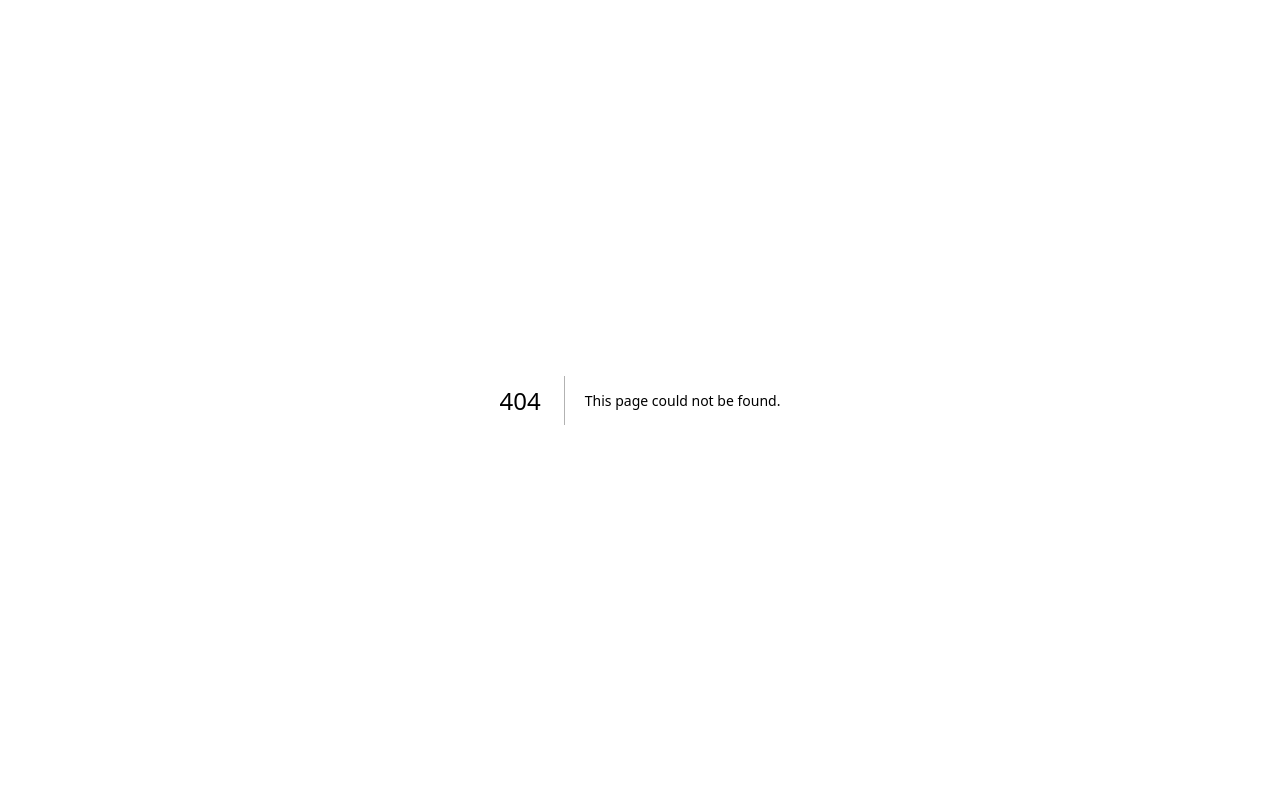
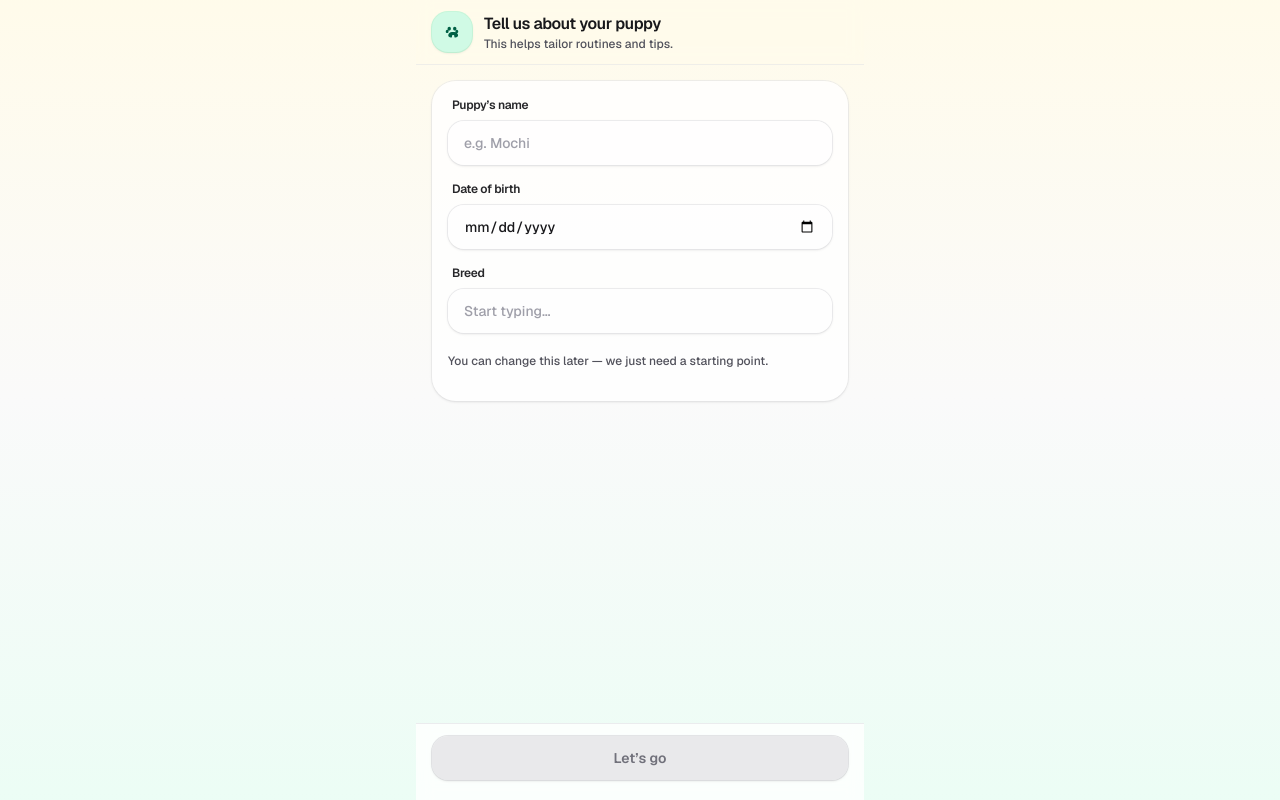
Before and after one commit to adamedwards17-alt/puppy-care-guide, a Next.js app: page /profile in a window 1280 px wide. Before the commit this address had no page. Built offline with nearby package versions, Linux system fonts and the light colour scheme.

Commit message:
add puppy profile screen in

```diff
--- a/app/page.tsx
+++ b/app/page.tsx
@@ -1,6 +1,63 @@
+"use client";
+
 import type { ReactNode } from "react";
+import { useEffect, useMemo, useState } from "react";
+import { useRouter } from "next/navigation";
+
+type PuppyProfile = {
+  name: string;
+  dateOfBirth: string; // YYYY-MM-DD
+  breed: string;
+};
+
+const PROFILE_STORAGE_KEY = "pawguide.profile";
 
 export default function Home() {
+  const router = useRouter();
+  const [profile, setProfile] = useState<PuppyProfile | null>(null);
+  const [loaded, setLoaded] = useState(false);
+
+  useEffect(() => {
+    try {
+      const raw = localStorage.getItem(PROFILE_STORAGE_KEY);
+      if (!raw) {
+        setLoaded(true);
+        router.replace("/profile");
+        return;
+      }
+      const parsed = JSON.parse(raw) as Partial<PuppyProfile> | null;
+      if (!parsed?.name || !parsed?.dateOfBirth) {
+        setLoaded(true);
+        router.replace("/profile");
+        return;
+      }
+      setProfile({
+        name: String(parsed.name),
+        dateOfBirth: String(parsed.dateOfBirth),
+        breed: String(parsed.breed ?? ""),
+      });
+      setLoaded(true);
+    } catch {
+      setLoaded(true);
+      router.replace("/profile");
+    }
+  }, [router]);
+
+  const ageWeeks = useMemo(() => {
+    if (!profile?.dateOfBirth) return null;
+    const dob = new Date(profile.dateOfBirth);
+    if (Number.isNaN(dob.getTime())) return null;
+    const diffMs = Date.now() - dob.getTime();
+    const weeks = Math.floor(diffMs / (7 * 24 * 60 * 60 * 1000));
+    return Math.max(0, weeks);
+  }, [profile?.dateOfBirth]);
+
+  if (!loaded) {
+    return (
+      <div className="min-h-dvh bg-gradient-to-b from-amber-50 via-zinc-50 to-emerald-50 font-sans text-zinc-900" />
+    );
+  }
+
   return (
     <div className="min-h-dvh bg-gradient-to-b from-amber-50 via-zinc-50 to-emerald-50 font-sans text-zinc-900">
       <div className="mx-auto min-h-dvh w-full max-w-md">
@@ -12,9 +69,9 @@ export default function Home() {
                   <PawIcon className="h-5 w-5 text-emerald-800" />
                 </div>
                 <div className="leading-tight">
-                  <div className="text-base font-semibold tracking-tight">Pawguide</div>
+                  <div className="text-base font-semibold tracking-tight">{profile?.name ?? "Pawguide"}</div>
                   <div className="text-xs font-medium text-zinc-600">
-                    Daily routine for an 8-week puppy
+                    {ageWeeks === null ? "Daily routine for your puppy" : `Daily routine for a ${ageWeeks}-week puppy`}
                   </div>
                 </div>
               </div>
@@ -67,7 +124,7 @@ export default function Home() {
                   <div className="text-sm font-semibold text-zinc-900">A typical day</div>
                   <div className="inline-flex items-center gap-2 rounded-full bg-emerald-50 px-3 py-1 text-xs font-semibold text-emerald-800 ring-1 ring-emerald-200/60">
                     <ClockIcon className="h-3.5 w-3.5" />
-                    8 weeks old
+                    {ageWeeks === null ? "Puppy schedule" : `${ageWeeks} weeks old`}
                   </div>
                 </div>
                 <p className="mt-1 text-sm leading-6 text-zinc-600">
--- /dev/null
+++ b/app/profile/page.tsx
@@ -0,0 +1,180 @@
+"use client";
+
+import { useMemo, useState } from "react";
+import { useRouter } from "next/navigation";
+
+type PuppyProfile = {
+  name: string;
+  dateOfBirth: string; // YYYY-MM-DD
+  breed: string;
+};
+
+const PROFILE_STORAGE_KEY = "pawguide.profile";
+
+const UK_TOP_BREEDS = [
+  "Labrador Retriever",
+  "French Bulldog",
+  "Cocker Spaniel",
+  "Bulldog",
+  "Dachshund",
+  "Golden Retriever",
+  "German Shepherd",
+  "Staffordshire Bull Terrier",
+  "Miniature Schnauzer",
+  "Chihuahua",
+  "Pug",
+  "Border Collie",
+  "Whippet",
+  "Beagle",
+  "Shih Tzu",
+  "Boxer",
+  "Cavalier King Charles Spaniel",
+  "Cockapoo",
+  "Poodle",
+  "Rottweiler",
+];
+
+export default function ProfilePage() {
+  const router = useRouter();
+
+  const [name, setName] = useState("");
+  const [dateOfBirth, setDateOfBirth] = useState("");
+  const [breed, setBreed] = useState("");
+
+  const canSubmit = useMemo(() => {
+    return name.trim().length > 0 && dateOfBirth.trim().length > 0 && breed.trim().length > 0;
+  }, [breed, dateOfBirth, name]);
+
+  function saveProfile(profile: PuppyProfile) {
+    localStorage.setItem(PROFILE_STORAGE_KEY, JSON.stringify(profile));
+  }
+
+  return (
+    <div className="min-h-dvh bg-gradient-to-b from-amber-50 via-zinc-50 to-emerald-50 font-sans text-zinc-900">
+      <div className="mx-auto min-h-dvh w-full max-w-md">
+        <header className="sticky top-0 z-20 border-b border-zinc-200/60 bg-amber-50/80 backdrop-blur">
+          <div className="px-4 pb-3 pt-3">
+            <div className="flex items-center gap-3">
+              <div className="grid h-10 w-10 place-items-center rounded-2xl bg-emerald-100 shadow-sm ring-1 ring-emerald-200/60">
+                <PawIcon className="h-5 w-5 text-emerald-800" />
+              </div>
+              <div className="leading-tight">
+                <div className="text-base font-semibold tracking-tight">Tell us about your puppy</div>
+                <div className="text-xs font-medium text-zinc-600">This helps tailor routines and tips.</div>
+              </div>
+            </div>
+          </div>
+        </header>
+
+        <main className="px-4 pb-28 pt-4">
+          <section className="rounded-3xl bg-white/80 p-4 shadow-sm ring-1 ring-zinc-200/60">
+            <form
+              className="space-y-4"
+              onSubmit={(e) => {
+                e.preventDefault();
+                if (!canSubmit) return;
+                saveProfile({ name: name.trim(), dateOfBirth, breed: breed.trim() });
+                router.push("/");
+              }}
+            >
+              <Field label="Puppy’s name" htmlFor="puppyName">
+                <input
+                  id="puppyName"
+                  name="puppyName"
+                  type="text"
+                  value={name}
+                  onChange={(e) => setName(e.target.value)}
+                  placeholder="e.g. Mochi"
+                  autoComplete="off"
+                  className="w-full rounded-2xl bg-white/70 px-4 py-3 text-sm font-medium text-zinc-900 shadow-sm ring-1 ring-zinc-200/70 placeholder:text-zinc-400 focus:outline-none focus:ring-2 focus:ring-emerald-300"
+                  required
+                />
+              </Field>
+
+              <Field label="Date of birth" htmlFor="dateOfBirth">
+                <input
+                  id="dateOfBirth"
+                  name="dateOfBirth"
+                  type="date"
+                  value={dateOfBirth}
+                  onChange={(e) => setDateOfBirth(e.target.value)}
+                  className="w-full rounded-2xl bg-white/70 px-4 py-3 text-sm font-medium text-zinc-900 shadow-sm ring-1 ring-zinc-200/70 focus:outline-none focus:ring-2 focus:ring-emerald-300"
+                  required
+                />
+              </Field>
+
+              <Field label="Breed" htmlFor="breed">
+                <input
+                  id="breed"
+                  name="breed"
+                  type="text"
+                  value={breed}
+                  onChange={(e) => setBreed(e.target.value)}
+                  placeholder="Start typing…"
+                  list="ukBreedOptions"
+                  autoComplete="off"
+                  className="w-full rounded-2xl bg-white/70 px-4 py-3 text-sm font-medium text-zinc-900 shadow-sm ring-1 ring-zinc-200/70 placeholder:text-zinc-400 focus:outline-none focus:ring-2 focus:ring-emerald-300"
+                  required
+                />
+                <datalist id="ukBreedOptions">
+                  {UK_TOP_BREEDS.map((b) => (
+                    <option key={b} value={b} />
+                  ))}
+                </datalist>
+              </Field>
+
+              <div className="pt-1 text-xs font-medium text-zinc-600">
+                You can change this later — we just need a starting point.
+              </div>
+
+              <div className="fixed inset-x-0 bottom-0 z-30 mx-auto w-full max-w-md border-t border-zinc-200/70 bg-white/80 backdrop-blur">
+                <div className="px-4 py-3">
+                  <button
+                    type="submit"
+                    disabled={!canSubmit}
+                    className={[
+                      "w-full rounded-2xl px-4 py-3 text-sm font-semibold shadow-sm ring-1 transition",
+                      canSubmit
+                        ? "bg-emerald-600 text-white ring-emerald-700/20 hover:bg-emerald-700"
+                        : "bg-zinc-200/80 text-zinc-500 ring-zinc-300/60",
+                    ].join(" ")}
+                  >
+                    Let’s go
+                  </button>
+                </div>
+                <div className="pb-[max(env(safe-area-inset-bottom),0.5rem)]" />
+              </div>
+            </form>
+          </section>
+        </main>
+      </div>
+    </div>
+  );
+}
+
+function Field({
+  label,
+  htmlFor,
+  children,
+}: {
+  label: string;
+  htmlFor: string;
+  children: React.ReactNode;
+}) {
+  return (
+    <div>
+      <label htmlFor={htmlFor} className="block px-1 text-xs font-semibold tracking-tight text-zinc-800">
+        {label}
+      </label>
+      <div className="mt-2">{children}</div>
+    </div>
+  );
+}
+
+function PawIcon({ className }: { className?: string }) {
+  return (
+    <svg viewBox="0 0 24 24" fill="currentColor" className={className} aria-hidden="true">
+      <path d="M8.7 10.2c1.1 0 2-1 2-2.2S9.8 5.8 8.7 5.8s-2 1-2 2.2 0 2.2 2 2.2Zm6.6 0c1.1 0 2-1 2-2.2s-.9-2.2-2-2.2-2 1-2 2.2.9 2.2 2 2.2ZM6.2 13.3c.9 0 1.7-.9 1.7-2s-.8-2-1.7-2-1.7.9-1.7 2 .7 2 1.7 2Zm11.6 0c.9 0 1.7-.9 1.7-2s-.8-2-1.7-2-1.7.9-1.7 2 .8 2 1.7 2ZM12 12.1c-2.3 0-4.5 1.7-4.5 3.8 0 1.6 1.4 2.7 3 2.7 1.3 0 1.7-.4 1.5-1.3-.2-.8.4-1.6 1.4-1.6s1.6.8 1.4 1.6c-.2.9.2 1.3 1.5 1.3 1.6 0 3-1.1 3-2.7 0-2.1-2.2-3.8-4.5-3.8Z" />
+    </svg>
+  );
+}
```
